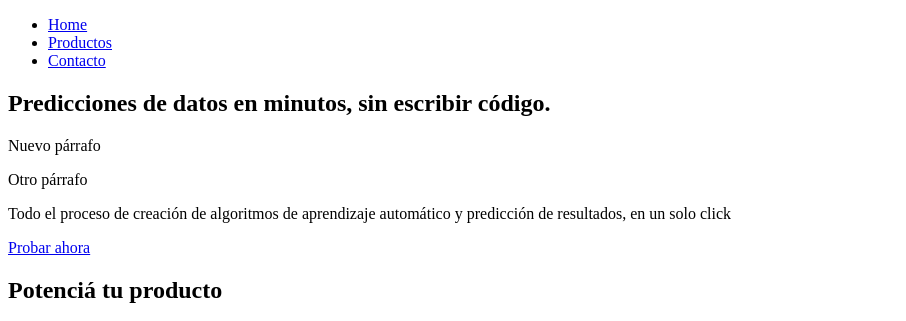
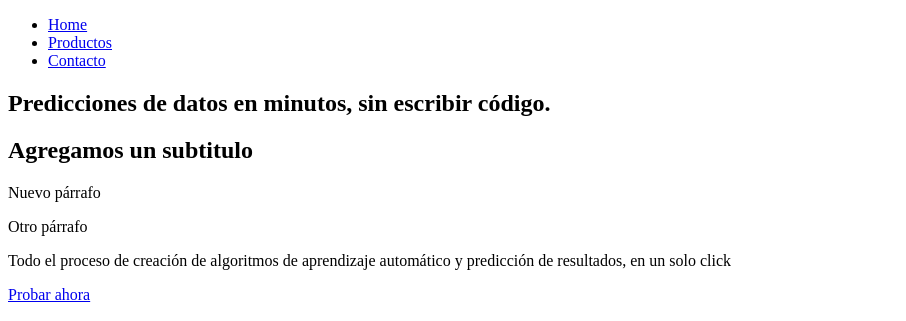
Before and after one commit to sebamiranda28/Challengue-final-html, a plain HTML site: page Index.html in a window 1280 px wide. Shown: the top 321 px of the page, without its empty margins (0-906 px from the left). Drawn offline with Linux system fonts and the light colour scheme.

Commit message:
Agregamos subtitulo

```diff
--- a/Index.html
+++ b/Index.html
@@ -18,6 +18,7 @@
     <main>
       <section>
         <h1>Predicciones de datos en minutos, sin escribir código.</h1>
+        <h2>Agregamos un subtitulo</h2>
         <p>Nuevo párrafo</p>
         <p>Otro párrafo</p>
         <p>
```
